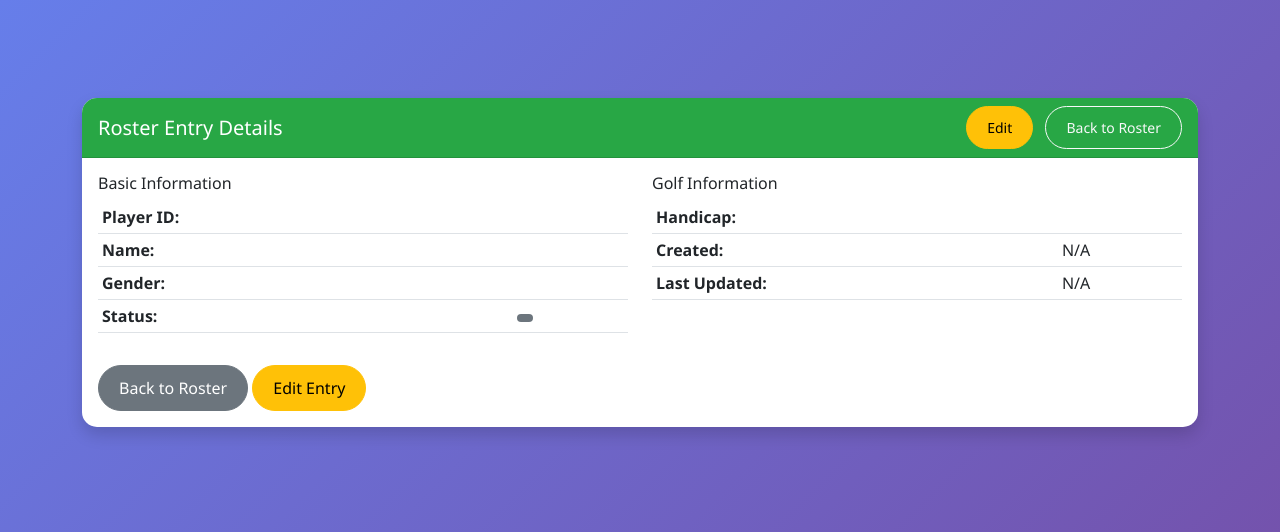
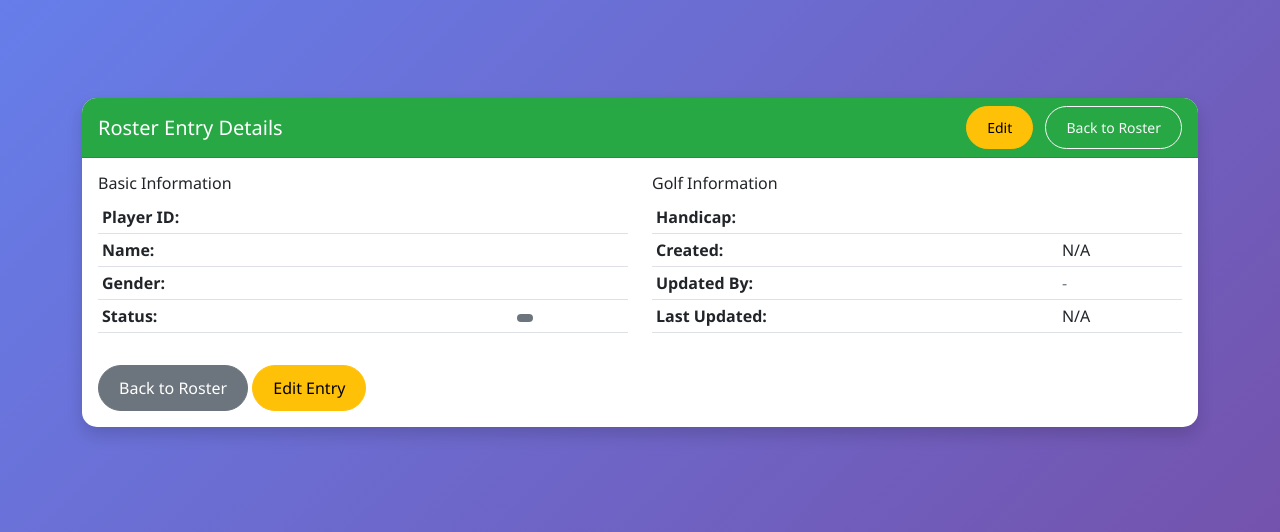
Before and after one commit to nedbollard/tw4-golf-management, a PHP site: template src/Views/roster/show.php in a window 1280 px wide. Shown: the top 532 px of the page. Run offline with PHP 8.4, Linux system fonts and the light colour scheme; the template is opened without the code that fills it, so the values that code supplies are empty.

Commit message:
Add updated_by field to Roster Entry Details panel
Added missing updated_by field to the roster show view:

Changes Made:
- Added Updated By field to Roster Entry Details panel
- Positioned between Created and Last Updated fields
- Shows staff username who last updated the player record
- Displays '-' when updated_by is empty/null
- Maintains consistent styling with other fields

Result:
- Updated By field now appears in both list and detail views
- Complete audit trail visibility across all roster interfaces
- Consistent display of staff tracking information
- Better auditability for roster management

This ensures the updated_by field is properly displayed in the
Roster Entry Details panel, matching the players list panel functionality.

```diff
--- a/src/Views/roster/show.php
+++ b/src/Views/roster/show.php
@@ -70,6 +70,16 @@
                                         <td><?php echo htmlspecialchars($player['created_at'] ?? 'N/A'); ?></td>
                                     </tr>
                                     <tr>
+                                        <td><strong>Updated By:</strong></td>
+                                        <td>
+                                            <?php if (!empty($player['updated_by'])): ?>
+                                                <?php echo htmlspecialchars($player['updated_by']); ?>
+                                            <?php else: ?>
+                                                <span class="text-muted">-</span>
+                                            <?php endif; ?>
+                                        </td>
+                                    </tr>
+                                    <tr>
                                         <td><strong>Last Updated:</strong></td>
                                         <td><?php echo htmlspecialchars($player['updated_at'] ?? 'N/A'); ?></td>
                                     </tr>
```
